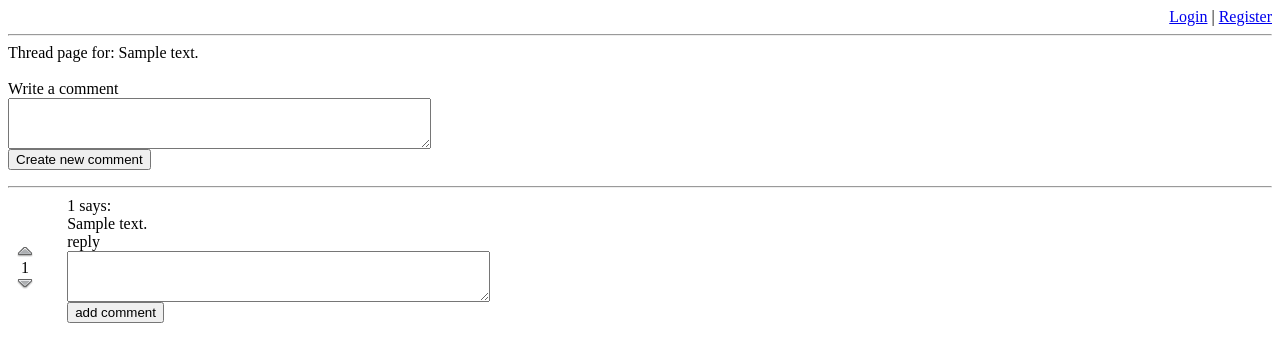
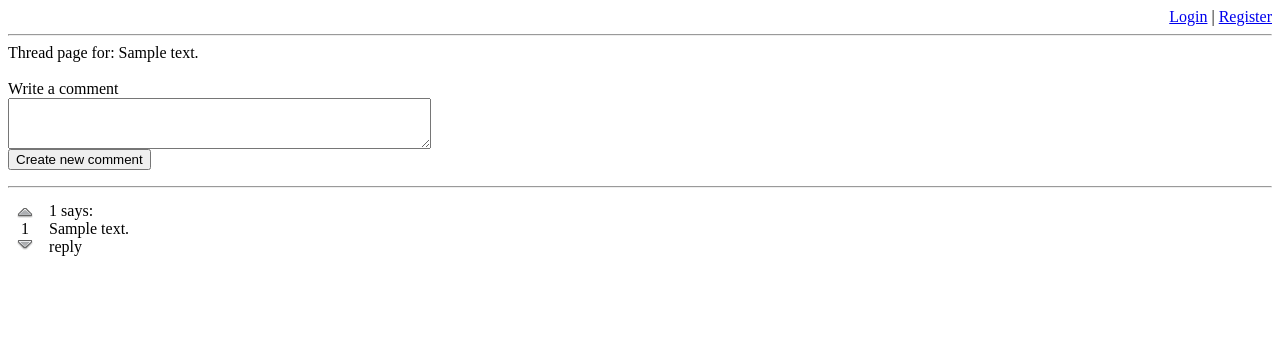
Before and after one commit to noamsu/djangodash2012, a Django app: page /thread/1 in a window 1280 px wide. Shown: the top 362 px of the page. Run offline with Django 3.2, Linux system fonts and the light colour scheme; tables that the repository leaves empty hold one stand-in row (values such as "Sample post").

Commit message:
Hiding comment forms initially. Will use javascript later to trigger them.

```diff
--- a/djangodash/templates/comment.html
+++ b/djangodash/templates/comment.html
@@ -16,7 +16,7 @@
         <span class="comment-info">{{comment.pk}} says:</span>
         <li>{{comment.content}}</li>
         <span class="reply-link">reply</span>
-        <form style='' id="{{comment.pk}}" action="/add_comment" method="POST">
+        <form style='display:none;' id="{{comment.pk}}" action="/add_comment" method="POST">
         {% csrf_token %}
         <div><textarea name="content" rows="3" cols="50"></textarea></div>
         <input type="hidden" name="comment_id" value="{{comment.pk}}" />
```
